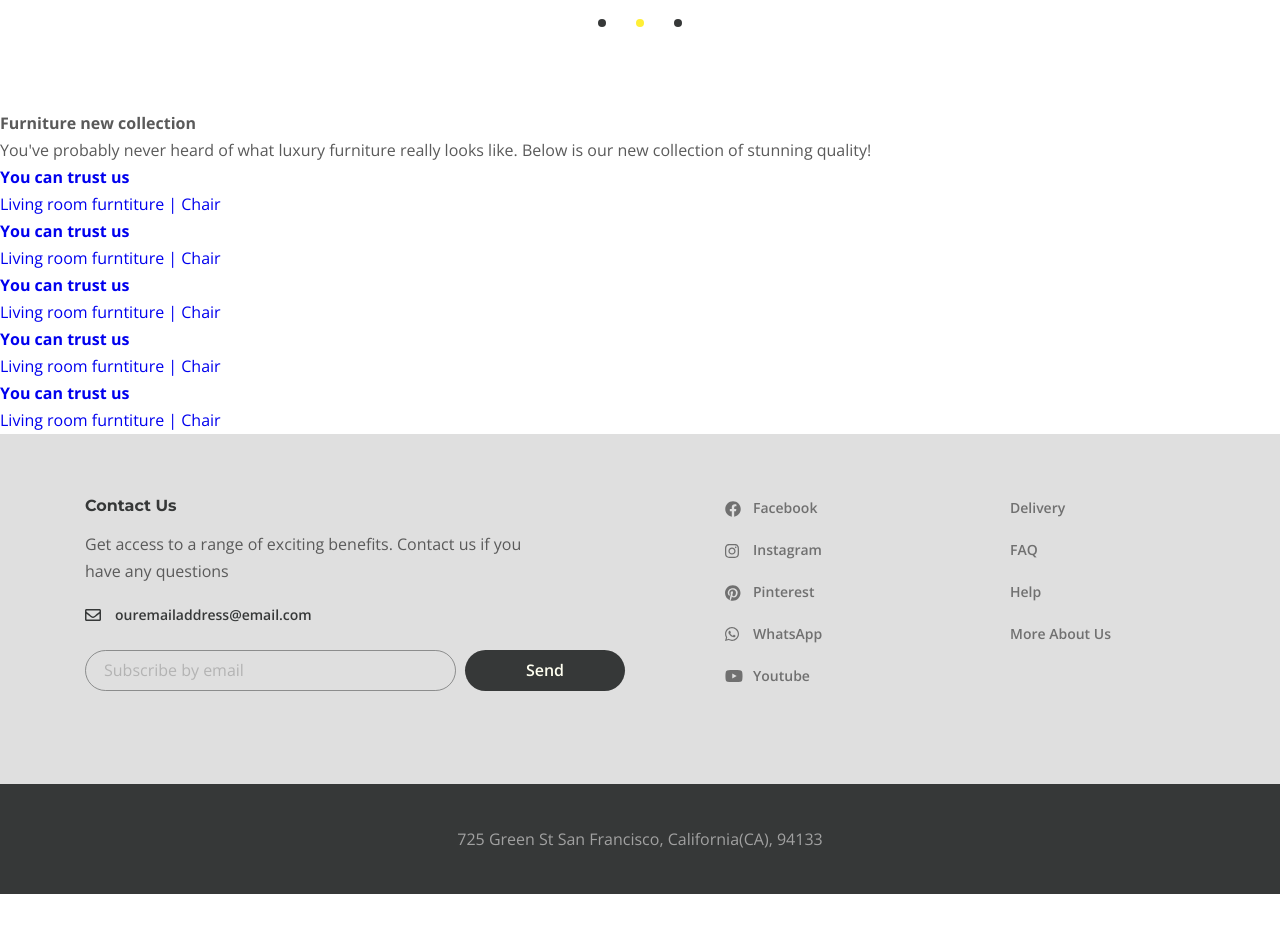
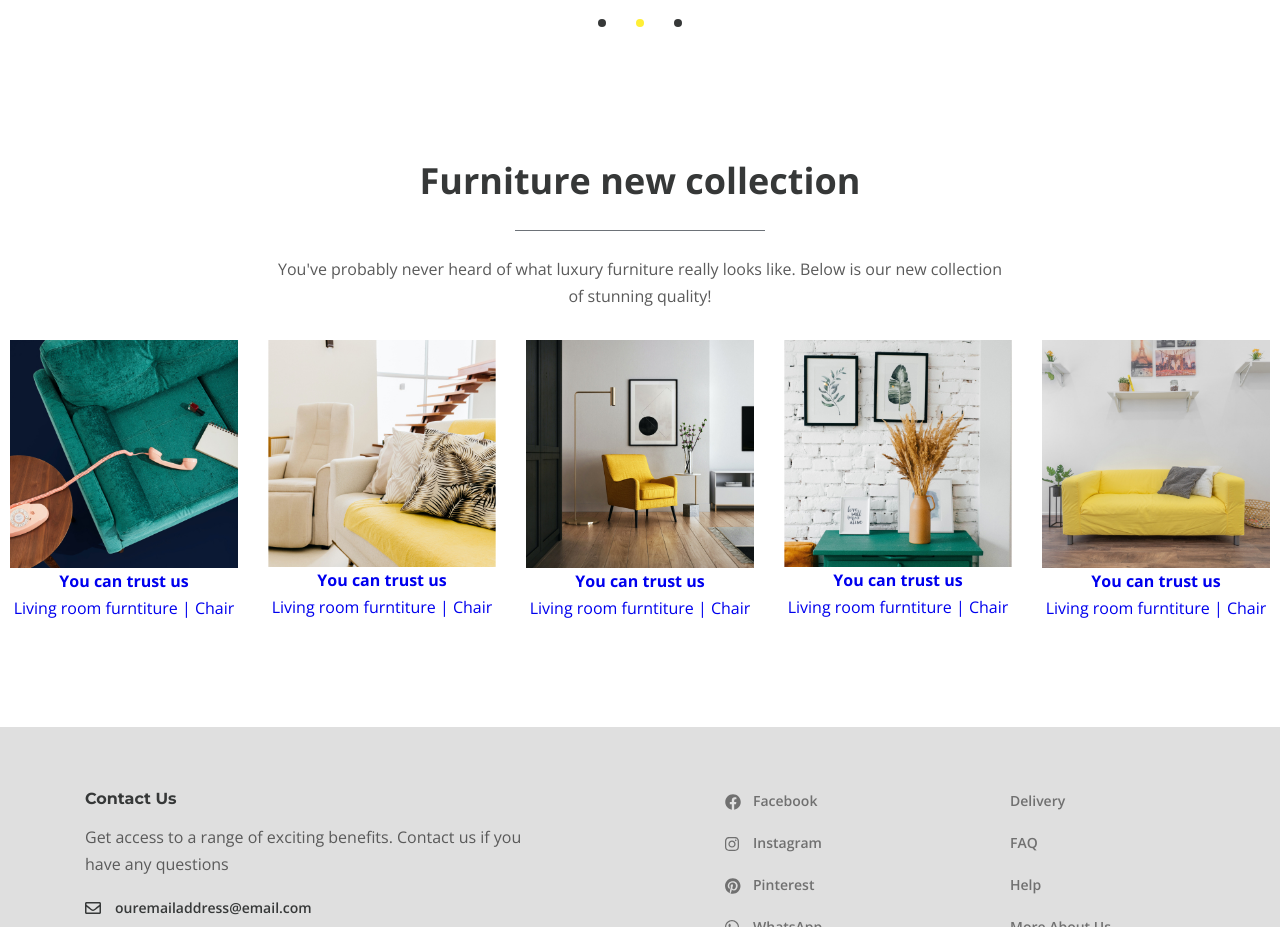
Before and after one commit to AlexKomaha/furniture, a website: page app/index.html in a window 1280 px wide. Shown: the part 922-1849 px from the top of the page. Before the commit the page ends 1816 px from the top, so only its background shows below. Drawn offline with nearby package versions, Linux system fonts and the light colour scheme.

Commit message:
Added style to collection

```diff
--- a/app/index.html
+++ b/app/index.html
@@ -113,7 +113,7 @@
           </p>
           <div class="collection">
             <a class="collection__item" href="#">
-              <img class="collection__images" src="images/container-1" alt="">
+              <img class="collection__images" src="images/container-1.jpg" alt="">
               <div class="collection__info">
                 <h6 class="collection__info-title">
                   You can trust us
@@ -124,7 +124,7 @@
               </div>
             </a>
             <a class="collection__item" href="#">
-              <img class="collection__images" src="images/container-2" alt="">
+              <img class="collection__images" src="images/container-2.jpg" alt="">
               <div class="collection__info">
                 <h6 class="collection__info-title">
                   You can trust us
@@ -135,7 +135,7 @@
               </div>
             </a>
             <a class="collection__item" href="#">
-              <img class="collection__images" src="images/container-3" alt="">
+              <img class="collection__images" src="images/container-3.jpg" alt="">
               <div class="collection__info">
                 <h6 class="collection__info-title">
                   You can trust us
@@ -146,7 +146,7 @@
               </div>
             </a>
             <a class="collection__item" href="#">
-              <img class="collection__images" src="images/container-4" alt="">
+              <img class="collection__images" src="images/container-4.jpg" alt="">
               <div class="collection__info">
                 <h6 class="collection__info-title">
                   You can trust us
@@ -157,7 +157,7 @@
               </div>
             </a>
             <a class="collection__item" href="#">
-              <img class="collection__images" src="images/container-5" alt="">
+              <img class="collection__images" src="images/container-5.jpg" alt="">
               <div class="collection__info">
                 <h6 class="collection__info-title">
                   You can trust us
--- a/app/scss/style.scss
+++ b/app/scss/style.scss
@@ -280,3 +280,37 @@
     max-width: 585px;
   }
 }
+
+.new-collection {
+  text-align: center;
+  padding: 45px 0 105px;
+  &__title {
+    color: $title;
+    font-size: 36px;
+    line-height: 51px;
+    padding-bottom: 25px;
+    margin-bottom: 25px;
+    position: relative;
+    &::after {
+      content: "";
+      position: absolute;
+      width: 250px;
+      height: 1px;
+      bottom: 0;
+      left: 0;
+      right: 0;
+      margin: 0 auto;
+      background: #6D7278;
+    }
+  }
+  &__text {
+    max-width: 730px;
+    margin: 0 auto 30px;
+  }
+}
+
+.collection {
+  display: grid;
+  grid-template-columns: repeat(5, 1fr);
+  grid-gap: 30px;
+}
```
Also changed, not shown: app/css/style.min.css, 1 other file.
